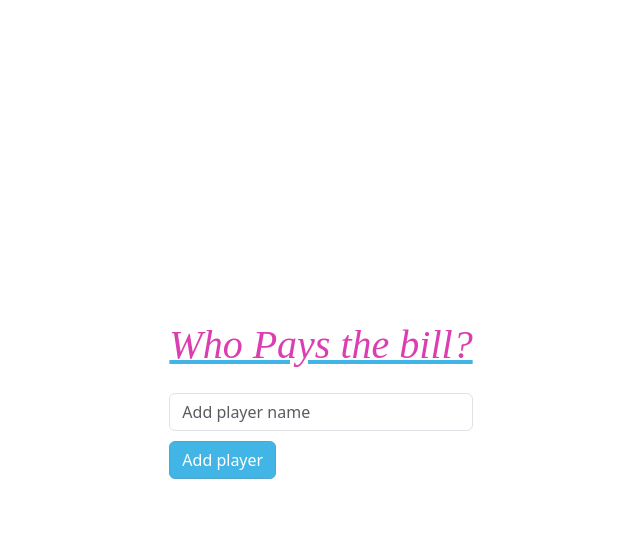
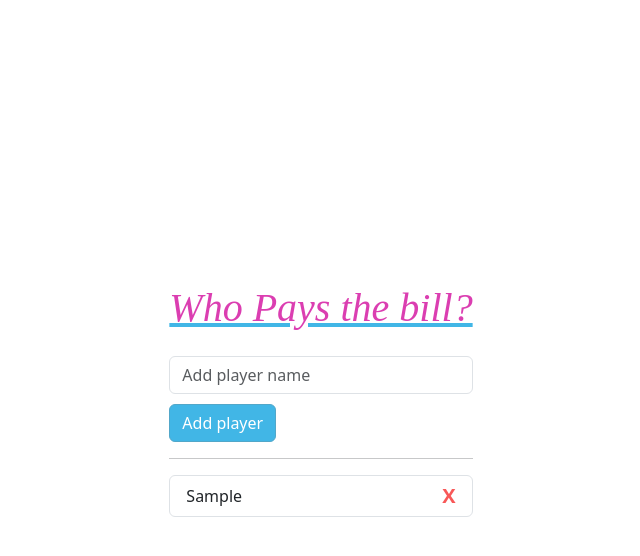
Before and after one commit to DaylenMcCarron/who-pays-the-bill, a React (Vite) app: page / in a window 1280 px wide. Both pictures are taken after typing "Sample" into the empty fields and a click on the button "Add player". Shown: the top 556 px of the page, without its empty margins (319-959 px from the left). Built offline with nearby package versions, Linux system fonts and the light colour scheme.

Commit message:
add: add players to list

```diff
--- a/src/App.jsx
+++ b/src/App.jsx
@@ -7,9 +7,9 @@ import './style/app.css';
 import Stage1 from './components/stage_one'
 import Stage2 from './components/stage_two'
 
+
 const App = () => {
   const context = useContext(MyContext)
-  console.log(context)
 
   return (
     <div className='wrapper'>
--- a/src/components/stage_one.jsx
+++ b/src/components/stage_one.jsx
@@ -1,9 +1,13 @@
 import { Button, Form, Alert } from "react-bootstrap";
 import { useRef } from "react";
+
+import { MyContext } from "../context";
+import { useContext } from "react";
 
 const Stage1 = () => {
 
     const textInput = useRef();
+    const context = useContext(MyContext);
 
     const handleSubmit = (e) => {
         e.preventDefault();
@@ -13,9 +17,11 @@ const Stage1 = () => {
         // add to list
 
 
-        console.log(value);
+        context.addPlayer(value)
         textInput.current.value = '';
     }
+
+    console.log(context)
 
     return(
         <>
@@ -34,6 +40,31 @@ const Stage1 = () => {
                 <Button className="miami" variant="primary" type="submit">
                     Add player
                 </Button>
+                {
+                    context.players && context.players.length > 0 ?
+                    <>
+                        <hr />
+                        <div>
+                            <ul className="list-group">
+                                {
+                                    context.players.map((player,idx)=> (
+                                        <li key={idx} className="list-group-item d-flex
+                                        justify-content-between align-items-center
+                                        list-group-item-action">
+                                            {player}
+                                            <span className="badge badge-danger"
+                                            onClick={() =>alert('delete')}>
+                                                X
+                                            </span>
+                                        </li>
+                                    ))
+                                }
+                            </ul>
+                        </div>
+                    </>
+                    :
+                    null
+                }
 
             </Form>
         </>
--- a/src/context/index.jsx
+++ b/src/context/index.jsx
@@ -6,6 +6,13 @@ const MyProvider = (props) => {
     const [stage,setStage] = useState(1)
     const [players,setPlayers] = useState([])
     const [result, setResult] = useState('')
+
+    const addPlayerHandler = (name) => {
+        setPlayers(prevState => ([
+            ...prevState,
+            name
+        ]))
+    }
 
 
     return(
@@ -16,6 +23,7 @@ const MyProvider = (props) => {
             players:players,
             result:result,
             // Methods
+            addPlayer:addPlayerHandler,
         }}>
             {props.children}
         </MyContext.Provider>
```
